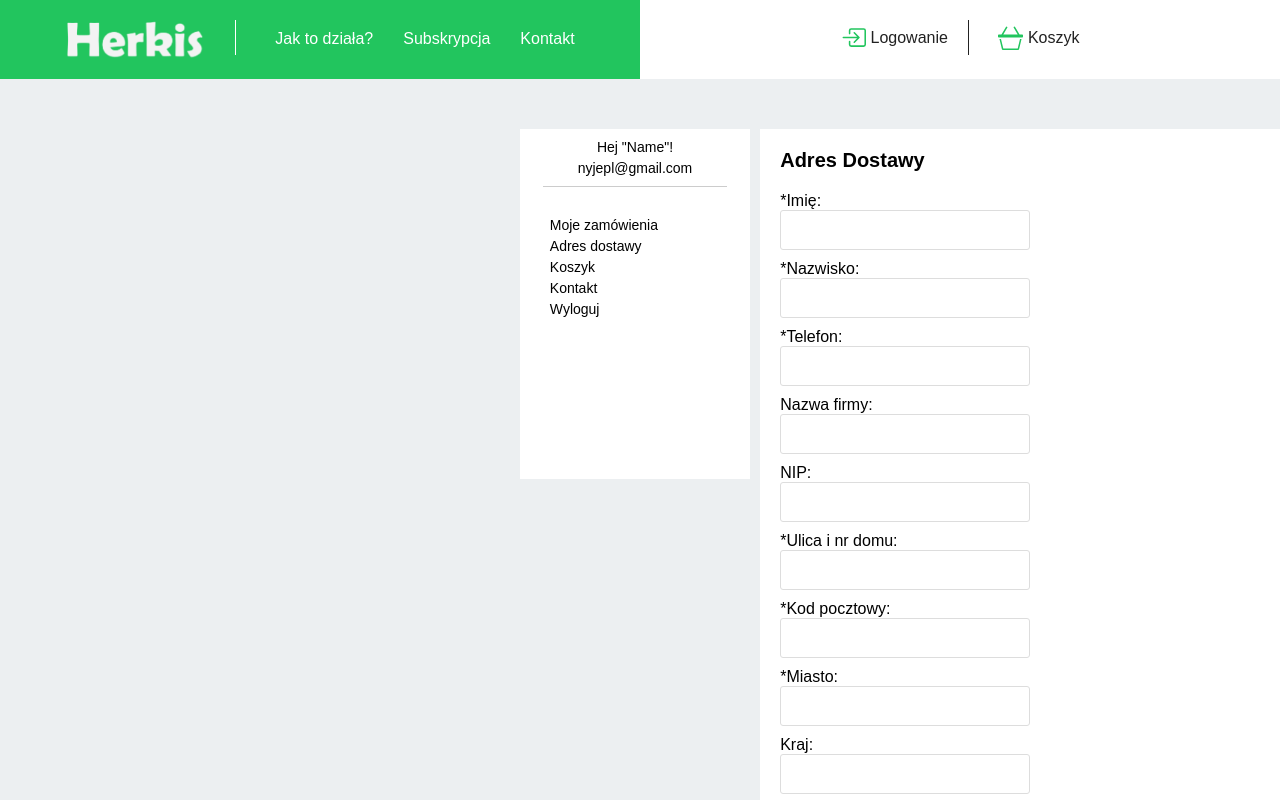
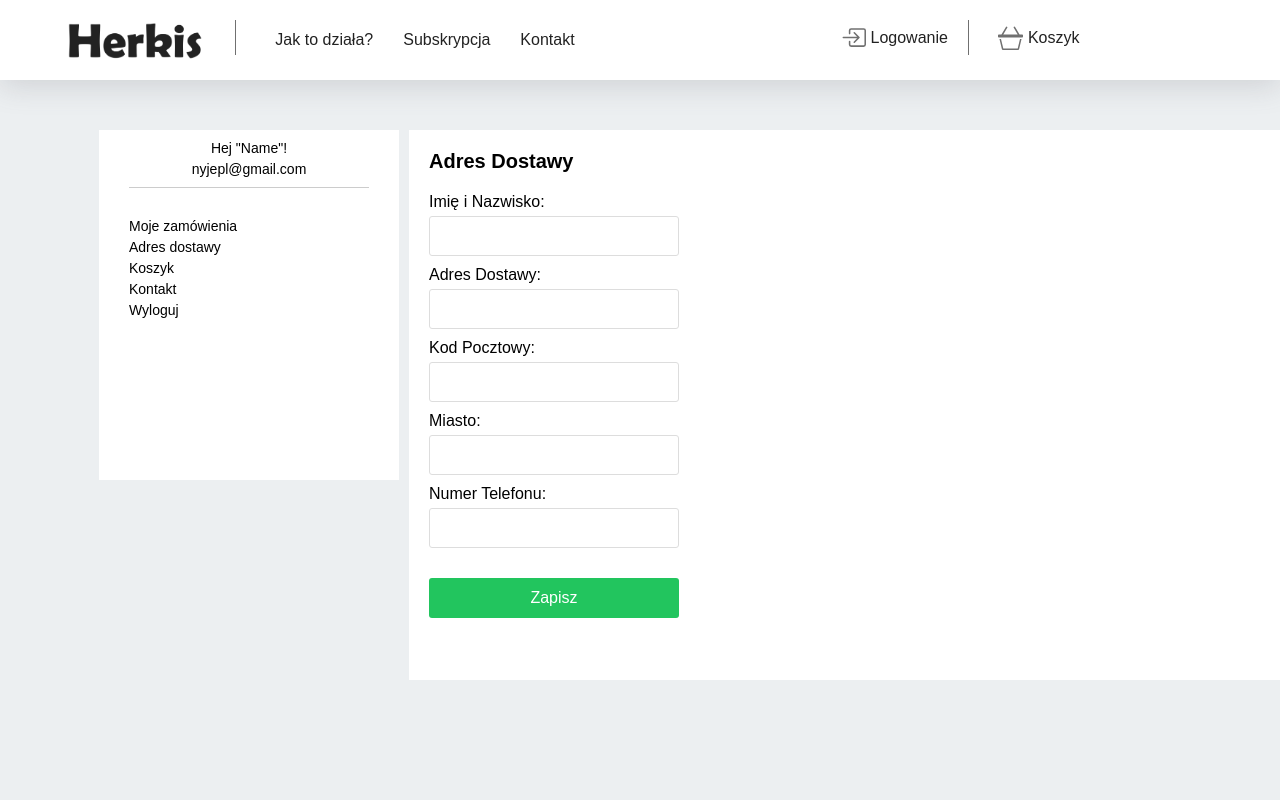
Before and after one commit to migdalius/herkis_shop, a React (Create React App) app in the folder client/: page /admin/adres-dostawy in a window 1280 px wide. Built offline with nearby package versions, Linux system fonts and the light colour scheme.

Commit message:
admin panel client static

```diff
--- a/client/src/App.jsx
+++ b/client/src/App.jsx
@@ -44,12 +44,14 @@ function App() {
         <Route path="/jak-dziala-zestaw-do-uprawy" element={<Work />} />
         <Route path="/kontakt" element={<Contact />} />
 
+        <Route path="/moje-konto" element={<HomeAdmin />} />
+
         <Route path="/krok-1" element={<StepOne />} />
         <Route path="/krok-2" element={<StepTwo />} />
         <Route path="/krok-3" element={<StepThree />} />
         <Route path="/krok-4" element={<StepFour />} />
         <Route path="/lista-produktow/:id" element={<SingleProduct />} />
-        <Route path="/admin/dashboard" element={<HomeAdmin />} />
+
         <Route path="/admin/adres-dostawy" element={<AdressAdmin />} />
         <Route path="/admin/moje-zamowienia" element={<OrderAdmin />} />
         <Route path="/produkty" element={<ProductList />} />
--- a/client/src/components/orderproduct/OrderProduct.jsx
+++ b/client/src/components/orderproduct/OrderProduct.jsx
@@ -22,6 +22,8 @@ const ProductSum = styled.div`
 `;
 const DeliveryTitle = styled.p`
   font-size: 14px;
+  color: green;
+  font-weight: 600;
 `;
 
 const ProductImage = styled.img`
@@ -40,12 +42,28 @@ const DContainer = styled.div`
 const DeliverTime = styled.p`
   font-size: 14px;
 `;
+
+const WrapButton = styled.div`
+  margin-top: 20px;
+  margin-left: 20px;
+  margin-bottom: 20px;
+`;
+const Button = styled.button`
+  width: 200px;
+  height: 40px;
+  border: none;
+  background-color: #ef4444;
+  border-radius: 5px;
+  color: #fff;
+  font-size: 16px;
+  cursor: pointer;
+`;
 const OrderProduct = () => {
   return (
     <Container>
       <DContainer>
         <DeliveryStage>
-          <DeliveryTitle>Przesyłka odebrana</DeliveryTitle>
+          <DeliveryTitle>Subskrypcja aktywna</DeliveryTitle>
           <BoxSeam color="#222" size={20} />
         </DeliveryStage>
         <DeliverTime>15 sie 2022, 14:20</DeliverTime>
@@ -62,6 +80,9 @@ const OrderProduct = () => {
         <AllProductTitle>Razem z darmową dostawą</AllProductTitle>
         <AllProductSum>49,98 zł</AllProductSum>
       </ProductSum>
+      <WrapButton>
+        <Button>Anuluj Subskrypcje</Button>
+      </WrapButton>
     </Container>
   );
 };
--- a/client/src/pages/admin/adress/AdressAdmin.jsx
+++ b/client/src/pages/admin/adress/AdressAdmin.jsx
@@ -1,7 +1,7 @@
 import styled, { keyframes } from "styled-components";
 import AdminSidebar from "../../../components/adminsidebar/AdminSidebar";
 import Footer from "../../../components/footer/Footer";
-import Navigation from "../../../components/nav/Navigation";
+import TopNav from "../../../components/topNav/TopNav";
 
 const BackgroundContainer = styled.div`
   width: 100vw;
@@ -12,7 +12,7 @@ const BackgroundContainer = styled.div`
 const MainContainer = styled.div`
   display: flex;
   justify-content: center;
-  width: 1920px;
+  width: 100vw;
   height: 100vh;
   margin-left: 5%;
   margin-right: 5%;
@@ -22,14 +22,14 @@ const MainContainer = styled.div`
 `;
 
 const LeftContainer = styled.div`
-  width: 12%;
+  width: 300px;
   height: 350px;
   background-color: #fff;
 `;
 
 const CenterContainer = styled.div`
-  width: 40%;
-  height: 800px;
+  width: 900px;
+  height: 550px;
   background-color: #fff;
 `;
 
@@ -56,6 +56,7 @@ const InputContainer = styled.input`
   border-radius: 3px;
   height: 40px;
   width: 250px;
+  margin-top: 5px;
 `;
 
 const InputSubmit = styled.input`
@@ -63,7 +64,7 @@ const InputSubmit = styled.input`
   align-items: center;
   justify-content: center;
   border: none;
-  background-color: #14b8a6;
+  background-color: #22c55e;
   border-radius: 3px;
   height: 40px;
   width: 250px;
@@ -78,7 +79,7 @@ const AdressAdmin = () => {
   return (
     <div className="app">
       <BackgroundContainer>
-        <Navigation />
+        <TopNav />
         <MainContainer>
           <LeftContainer>
             <AdminSidebar />
@@ -89,40 +90,24 @@ const AdressAdmin = () => {
                 <AdminTextTitle>Adres Dostawy</AdminTextTitle>
                 <FormContainer>
                   <LabelContainer>
-                    *Imię:
+                    Imię i Nazwisko:
                     <InputContainer type="text" name="name" />
                   </LabelContainer>
                   <LabelContainer>
-                    *Nazwisko:
+                    Adres Dostawy:
                     <InputContainer type="text" name="lastName" />
                   </LabelContainer>
                   <LabelContainer>
-                    *Telefon:
+                    Kod Pocztowy:
                     <InputContainer type="text" name="phone" />
                   </LabelContainer>
                   <LabelContainer>
-                    Nazwa firmy:
+                    Miasto:
                     <InputContainer type="text" name="company" />
                   </LabelContainer>
                   <LabelContainer>
-                    NIP:
+                    Numer Telefonu:
                     <InputContainer type="text" name="nip" />
-                  </LabelContainer>
-                  <LabelContainer>
-                    *Ulica i nr domu:
-                    <InputContainer type="text" name="street" />
-                  </LabelContainer>
-                  <LabelContainer>
-                    *Kod pocztowy:
-                    <InputContainer type="text" name="zip" />
-                  </LabelContainer>
-                  <LabelContainer>
-                    *Miasto:
-                    <InputContainer type="text" name="city" />
-                  </LabelContainer>
-                  <LabelContainer>
-                    Kraj:
-                    <InputContainer type="text" name="country" />
                   </LabelContainer>
                   <InputSubmit type="submit" value="Zapisz" />
                 </FormContainer>
--- a/client/src/pages/admin/home/HomeAdmin.jsx
+++ b/client/src/pages/admin/home/HomeAdmin.jsx
@@ -1,10 +1,11 @@
 import styled, { keyframes } from "styled-components";
 import Footer from "../../../components/footer/Footer";
-import Navigation from "../../../components/nav/Navigation";
+
 import { Bag, Cart, DoorClosed, Truck } from "react-bootstrap-icons";
 import AdminSidebar from "../../../components/adminsidebar/AdminSidebar";
 import { useSelector, useDispatch } from "react-redux";
 import { Link } from "react-router-dom";
+import TopNav from "../../../components/topNav/TopNav";
 
 const BackgroundContainer = styled.div`
   width: 100vw;
@@ -15,7 +16,7 @@ const BackgroundContainer = styled.div`
 const MainContainer = styled.div`
   display: flex;
   justify-content: center;
-  width: 1920px;
+  width: 100vw;
   height: 100vh;
   margin-left: 5%;
   margin-right: 5%;
@@ -25,13 +26,13 @@ const MainContainer = styled.div`
 `;
 
 const LeftContainer = styled.div`
-  width: 12%;
+  width: 300px;
   height: 350px;
   background-color: #fff;
 `;
 
 const CenterContainer = styled.div`
-  width: 40%;
+  width: 900px;
   height: 500px;
   background-color: #fff;
 `;
@@ -88,7 +89,7 @@ const HomeAdmin = () => {
   return (
     <div className="app">
       <BackgroundContainer>
-        <Navigation />
+        <TopNav />
         <MainContainer>
           <LeftContainer>
             <AdminSidebar />
@@ -107,33 +108,60 @@ const HomeAdmin = () => {
                 </AdminTextDesc>
               </AdminTextContainer>
               <AdminCartContener>
-                <Link to={"/admin/moje-zamowienia"}>
+                <Link
+                  to={"/admin/moje-zamowienia"}
+                  style={{
+                    display: "flex",
+                    alignItems: "center",
+                    gap: "5px",
+                    textDecoration: "none",
+                    color: "#222",
+                  }}
+                >
                   <AdminCart>
                     <Ring>
-                      <Bag color="#0d9488" size={35} />
+                      <Bag color="#22c55e" size={35} />
                     </Ring>
                     <AdminCartTitle>Zamówienia</AdminCartTitle>
                   </AdminCart>
                 </Link>
-                <Link to={"/admin/adres-dostawy"}>
+                <Link
+                  to={"/admin/adres-dostawy"}
+                  style={{
+                    display: "flex",
+                    alignItems: "center",
+                    gap: "5px",
+                    textDecoration: "none",
+                    color: "#222",
+                  }}
+                >
                   <AdminCart>
                     <Ring>
-                      <Truck color="#0d9488" size={35} />
+                      <Truck color="#22c55e" size={35} />
                     </Ring>
                     <AdminCartTitle>Adres dostawy</AdminCartTitle>
                   </AdminCart>
                 </Link>
-                <Link to={"/koszyk"}>
+                <Link
+                  to={"/koszyk"}
+                  style={{
+                    display: "flex",
+                    alignItems: "center",
+                    gap: "5px",
+                    textDecoration: "none",
+                    color: "#222",
+                  }}
+                >
                   <AdminCart>
                     <Ring>
-                      <Cart color="#0d9488" size={35} />
+                      <Cart color="#22c55e" size={35} />
                     </Ring>
                     <AdminCartTitle>Koszyk Zakupów</AdminCartTitle>
                   </AdminCart>
                 </Link>
                 <AdminCart>
                   <Ring>
-                    <DoorClosed color="#0d9488" size={35} />
+                    <DoorClosed color="#22c55e" size={35} />
                   </Ring>
                   <AdminCartTitle>Wyloguj</AdminCartTitle>
                 </AdminCart>
--- a/client/src/pages/admin/order/OrderAdmin.jsx
+++ b/client/src/pages/admin/order/OrderAdmin.jsx
@@ -1,11 +1,11 @@
 import styled, { keyframes } from "styled-components";
 import Footer from "../../../components/footer/Footer";
-import Navigation from "../../../components/nav/Navigation";
 
 import AdminSidebar from "../../../components/adminsidebar/AdminSidebar";
 import OrderProduct from "../../../components/orderproduct/OrderProduct";
 import { useEffect, useState } from "react";
 import axios from "axios";
+import TopNav from "../../../components/topNav/TopNav";
 
 const BackgroundContainer = styled.div`
   width: 100vw;
@@ -16,7 +16,7 @@ const BackgroundContainer = styled.div`
 const MainContainer = styled.div`
   display: flex;
   justify-content: center;
-  width: 1920px;
+  width: 100vw;
   height: 100vh;
   margin-left: 5%;
   margin-right: 5%;
@@ -26,13 +26,13 @@ const MainContainer = styled.div`
 `;
 
 const LeftContainer = styled.div`
-  width: 12%;
+  width: 300px;
   height: 350px;
   background-color: #fff;
 `;
 
 const CenterContainer = styled.div`
-  width: 45%;
+  width: 900px;
   height: 500px;
   background-color: #fff;
 `;
@@ -107,7 +107,7 @@ const OrderAdmin = () => {
   return (
     <div className="app">
       <BackgroundContainer>
-        <Navigation />
+        <TopNav />
         <MainContainer>
           <LeftContainer>
             <AdminSidebar />
@@ -115,7 +115,7 @@ const OrderAdmin = () => {
           <CenterContainer>
             <AdminCenterContainer>
               <AdminTextContainer>
-                <AdminTextTitle>Moje Zakupy</AdminTextTitle>
+                <AdminTextTitle>Moje Subskrypcje</AdminTextTitle>
               </AdminTextContainer>
               <ProductContainer>
                 <OrderProduct />
```
